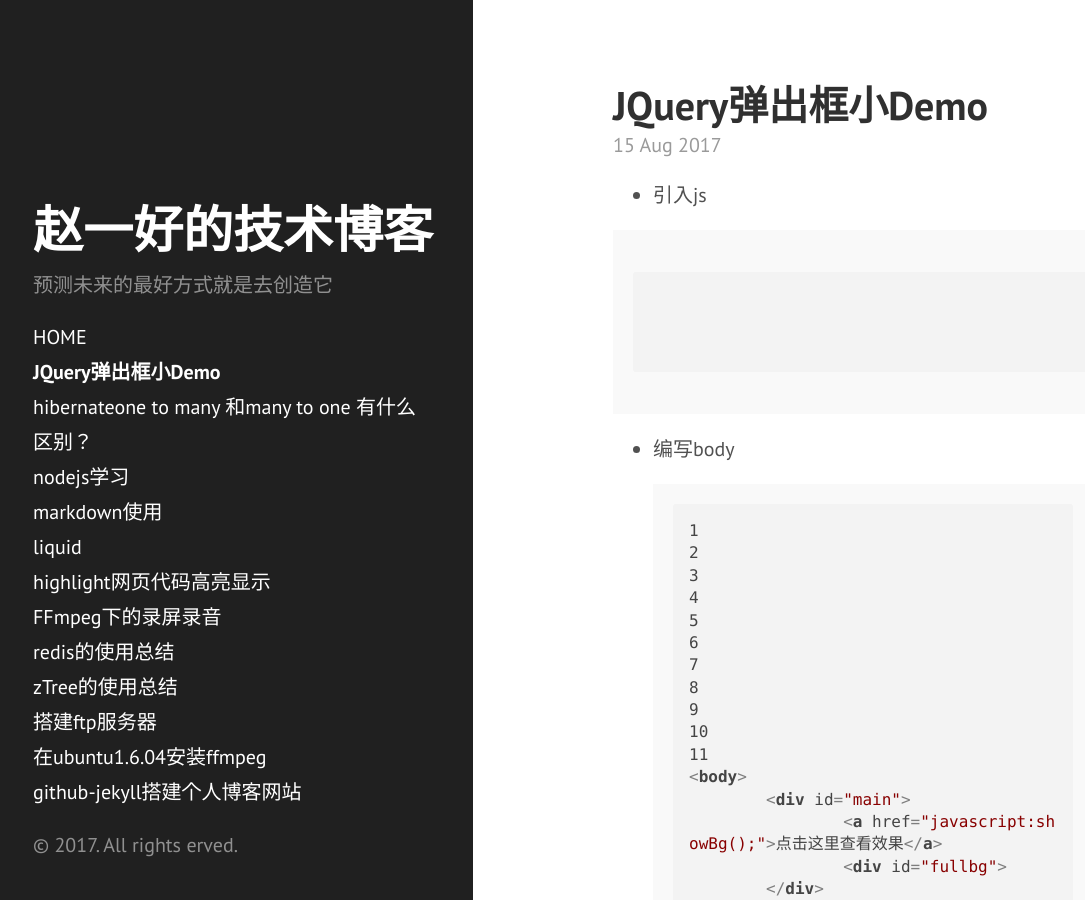
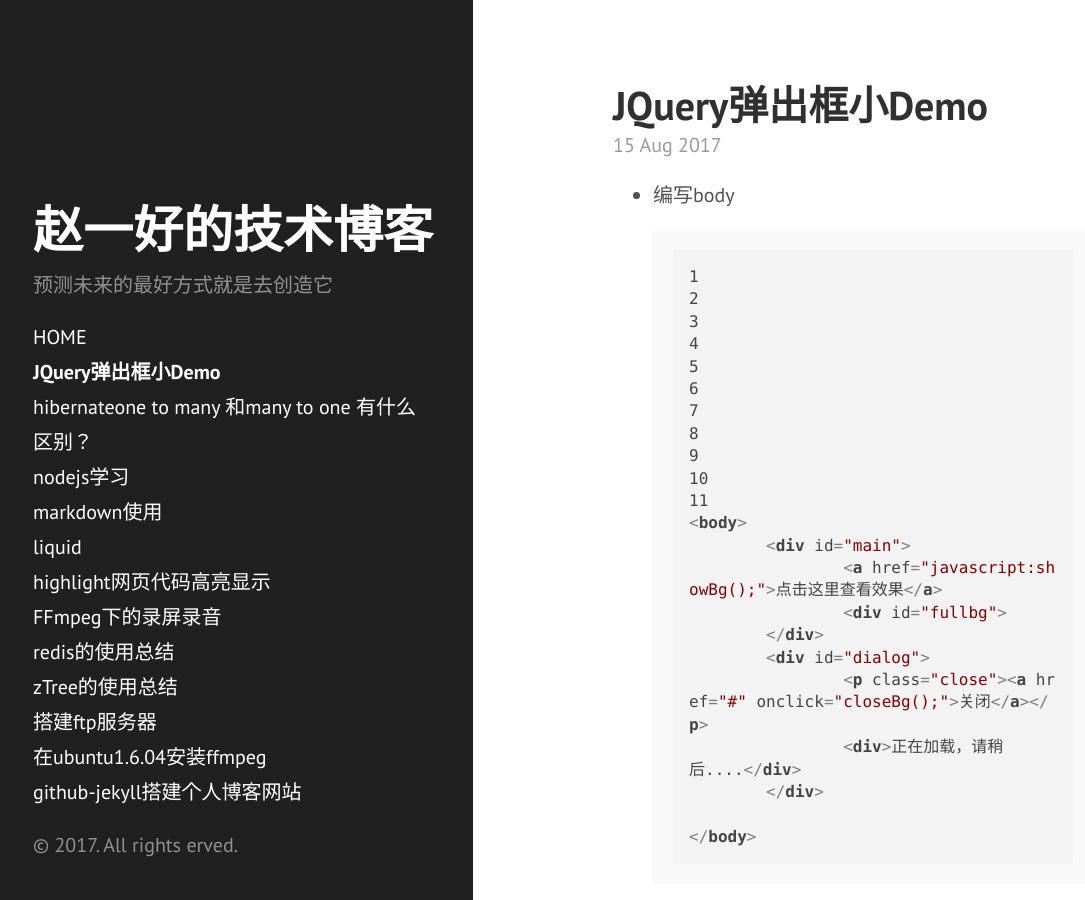
Before and after one commit to sihaiboli/Demo233.github.io, a Jekyll site: the page built from _posts/2017-8-15-JQuery弹出框.md, in a window 1280 px wide and 900 px high. Shown: the whole window, without its empty margins (7-1092 px from the left). Built offline with Jekyll 4.4.1, drawn with Linux system fonts in a browser that asks for light colours; nearby versions of some CDN libraries.

Commit message:
add new blog

```diff
--- a/_posts/2017-8-15-JQuery弹出框.md
+++ b/_posts/2017-8-15-JQuery弹出框.md
@@ -2,14 +2,6 @@
 layout: post
 title: JQuery弹出框小Demo
 ---
-
-* 引入js
-
-<pre>
-    <code class="javascript">
-        <script src="https://cdn.bootcss.com/jquery/1.12.4/jquery.min.js"></script>
-    </code>
-</pre>
 
 * 编写body
 
```
